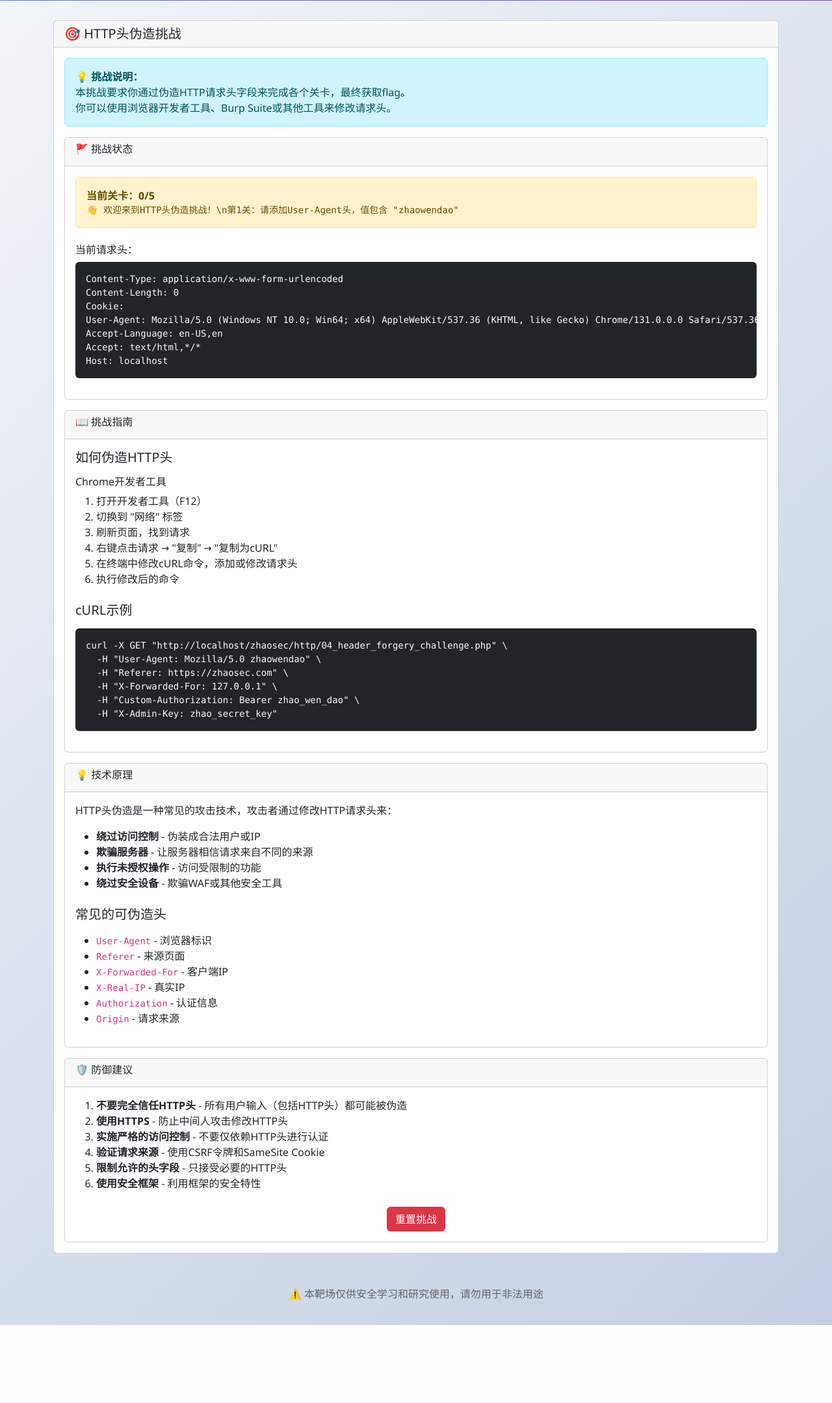
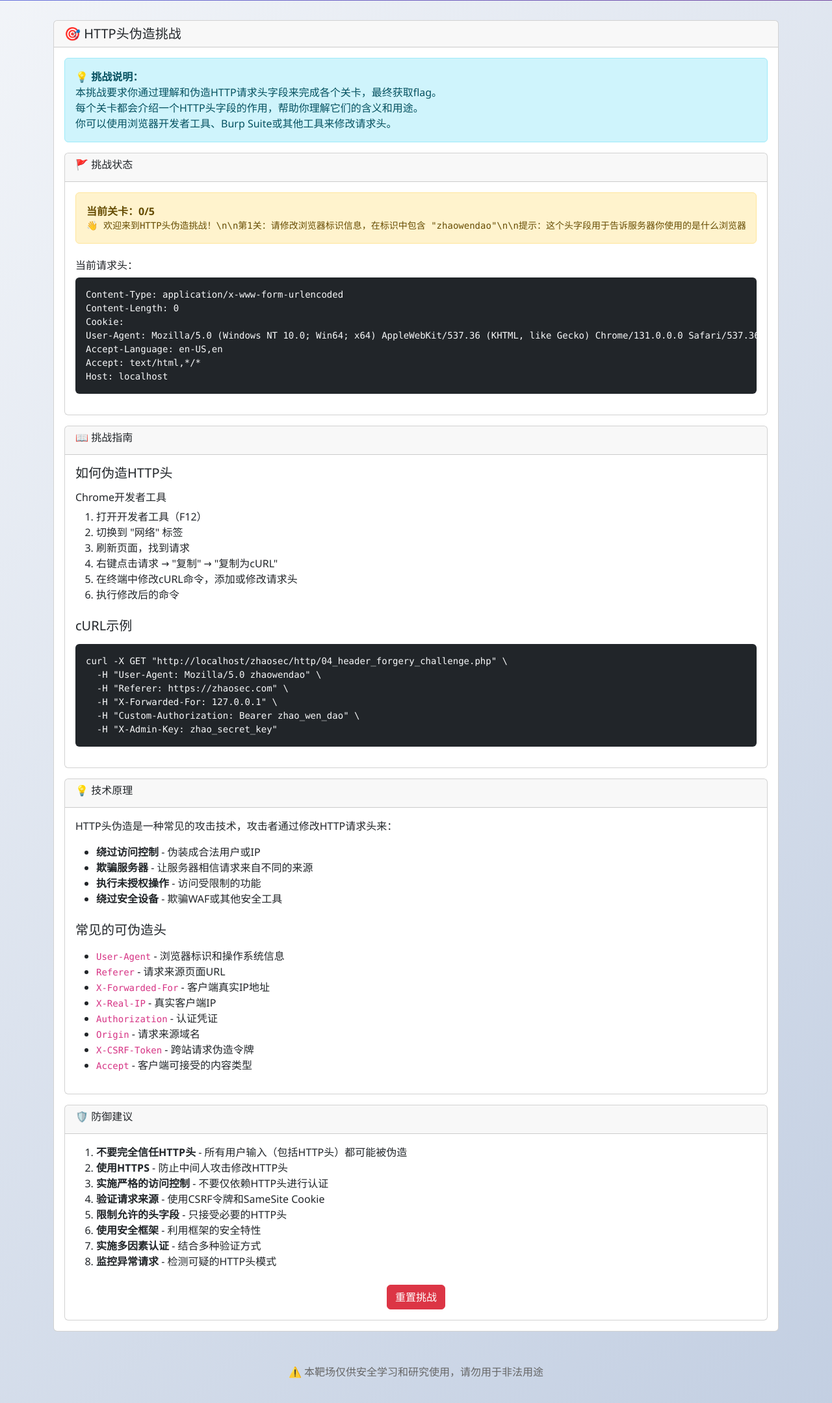
Before and after one commit to KingLann/zhaosec, a PHP site: page /zhaosec/http/04_header_forgery_challenge.php in a window 1280 px wide. Shown: the part 266-2425 px from the top of the page at 65% size. Before the commit the page ends 2305 px from the top, so only its background shows below. Run offline with PHP 8.4, Linux system fonts and the light colour scheme.

Commit message:
更新HTTP头伪造挑战的关卡提示，使其更加教育性，让用户理解请求头字段的含义

```diff
--- a/http/04_header_forgery_challenge.php
+++ b/http/04_header_forgery_challenge.php
@@ -28,63 +28,63 @@ $success = false;
 // 处理挑战
 switch ($level) {
     case 0:
-        // 第1关：添加User-Agent头
+        // 第1关：User-Agent头
         if (isset($_SERVER['HTTP_USER_AGENT']) && strpos($_SERVER['HTTP_USER_AGENT'], 'zhaowendao') !== false) {
             $_SESSION['challenge_level'] = 1;
-            $message = '🎉 第1关通过！User-Agent头验证成功';
+            $message = '🎉 第1关通过！浏览器标识验证成功\n\nUser-Agent头用于标识客户端类型和版本信息，服务器可以根据这些信息提供不同的内容。';
             $success = true;
         } else {
-            $message = '👋 欢迎来到HTTP头伪造挑战！\n第1关：请添加User-Agent头，值包含 "zhaowendao"';
+            $message = '👋 欢迎来到HTTP头伪造挑战！\n\n第1关：请修改浏览器标识信息，在标识中包含 "zhaowendao"\n\n提示：这个头字段用于告诉服务器你使用的是什么浏览器和操作系统。';
         }
         break;
 
     case 1:
-        // 第2关：添加Referer头
+        // 第2关：Referer头
         if (isset($_SERVER['HTTP_REFERER']) && $_SERVER['HTTP_REFERER'] === 'https://zhaosec.com') {
             $_SESSION['challenge_level'] = 2;
-            $message = '🎉 第2关通过！Referer头验证成功';
+            $message = '🎉 第2关通过！来源页面验证成功\n\nReferer头用于告诉服务器请求来自哪个页面，常用于跟踪用户来源和防止CSRF攻击。';
             $success = true;
         } else {
-            $message = '🔍 第2关：请添加Referer头，值为 "https://zhaosec.com"';
+            $message = '🔍 第2关：请设置请求的来源页面为 "https://zhaosec.com"\n\n提示：这个头字段记录了用户是从哪个页面链接过来的，服务器可以根据这个信息进行访问控制。';
         }
         break;
 
     case 2:
-        // 第3关：添加X-Forwarded-For头
+        // 第3关：X-Forwarded-For头
         if (isset($_SERVER['HTTP_X_FORWARDED_FOR']) && $_SERVER['HTTP_X_FORWARDED_FOR'] === '127.0.0.1') {
             $_SESSION['challenge_level'] = 3;
-            $message = '🎉 第3关通过！X-Forwarded-For头验证成功';
+            $message = '🎉 第3关通过！客户端IP验证成功\n\nX-Forwarded-For头用于在代理服务器环境中传递真实的客户端IP地址。';
             $success = true;
         } else {
-            $message = '🌐 第3关：请添加X-Forwarded-For头，值为 "127.0.0.1"';
+            $message = '🌐 第3关：请设置真实的客户端IP地址为 "127.0.0.1"\n\n提示：当请求通过代理服务器时，这个头字段可以帮助服务器识别原始的客户端IP地址。';
         }
         break;
 
     case 3:
-        // 第4关：添加Custom-Authorization头
+        // 第4关：Custom-Authorization头
         if (isset($_SERVER['HTTP_CUSTOM_AUTHORIZATION']) && $_SERVER['HTTP_CUSTOM_AUTHORIZATION'] === 'Bearer zhao_wen_dao') {
             $_SESSION['challenge_level'] = 4;
-            $message = '🎉 第4关通过！Custom-Authorization头验证成功';
+            $message = '🎉 第4关通过！认证信息验证成功\n\nAuthorization头用于在HTTP请求中传递认证凭证，如Bearer令牌、Basic认证等。';
             $success = true;
         } else {
-            $message = '🔐 第4关：请添加Custom-Authorization头，值为 "Bearer zhao_wen_dao"';
+            $message = '🔐 第4关：请提供认证凭证，格式为 "Bearer zhao_wen_dao"\n\n提示：这个头字段用于向服务器证明你的身份，常见于API调用和需要认证的服务。';
         }
         break;
 
     case 4:
-        // 第5关：添加X-Admin-Key头
+        // 第5关：X-Admin-Key头
         if (isset($_SERVER['HTTP_X_ADMIN_KEY']) && $_SERVER['HTTP_X_ADMIN_KEY'] === 'zhao_secret_key') {
             $_SESSION['challenge_level'] = 5;
-            $message = '🎉 第5关通过！X-Admin-Key头验证成功';
+            $message = '🎉 第5关通过！管理密钥验证成功\n\nX-前缀的头字段通常是自定义头，用于传递应用程序特定的信息。';
             $success = true;
         } else {
-            $message = '👑 第5关：请添加X-Admin-Key头，值为 "zhao_secret_key"';
+            $message = '👑 第5关：请提供管理访问密钥 "zhao_secret_key"\n\n提示：以X-开头的头字段通常是自定义的，用于传递特定应用的配置或认证信息。';
         }
         break;
 
     case 5:
         // 完成挑战
-        $message = '🏆 恭喜完成所有挑战！\n\nFlag: ' . $_SESSION['flag'] . '\n\n你已经成功掌握了HTTP头伪造技术！';
+        $message = '🏆 恭喜完成所有挑战！\n\nFlag: ' . $_SESSION['flag'] . '\n\n你已经成功掌握了HTTP头伪造技术！\n\n通过这个挑战，你学习了：\n- User-Agent：浏览器标识\n- Referer：来源页面\n- X-Forwarded-For：客户端IP\n- Authorization：认证凭证\n- 自定义头字段\n\n记住：HTTP头可以被轻易伪造，不要仅依赖HTTP头进行安全验证！';
         $success = true;
         break;
 }
@@ -97,7 +97,8 @@ $content = '<div class="card">
         <div class="card-body">
             <div class="alert alert-info">
                 <strong>💡 挑战说明：</strong><br>
-                本挑战要求你通过伪造HTTP请求头字段来完成各个关卡，最终获取flag。<br>
+                本挑战要求你通过理解和伪造HTTP请求头字段来完成各个关卡，最终获取flag。<br>
+                每个关卡都会介绍一个HTTP头字段的作用，帮助你理解它们的含义和用途。<br>
                 你可以使用浏览器开发者工具、Burp Suite或其他工具来修改请求头。
             </div>
 
@@ -171,12 +172,14 @@ $content .= '</code></pre>
 
                     <h5 class="mb-3 mt-4">常见的可伪造头</h5>
                     <ul>
-                        <li><code>User-Agent</code> - 浏览器标识</li>
-                        <li><code>Referer</code> - 来源页面</li>
-                        <li><code>X-Forwarded-For</code> - 客户端IP</li>
-                        <li><code>X-Real-IP</code> - 真实IP</li>
-                        <li><code>Authorization</code> - 认证信息</li>
-                        <li><code>Origin</code> - 请求来源</li>
+                        <li><code>User-Agent</code> - 浏览器标识和操作系统信息</li>
+                        <li><code>Referer</code> - 请求来源页面URL</li>
+                        <li><code>X-Forwarded-For</code> - 客户端真实IP地址</li>
+                        <li><code>X-Real-IP</code> - 真实客户端IP</li>
+                        <li><code>Authorization</code> - 认证凭证</li>
+                        <li><code>Origin</code> - 请求来源域名</li>
+                        <li><code>X-CSRF-Token</code> - 跨站请求伪造令牌</li>
+                        <li><code>Accept</code> - 客户端可接受的内容类型</li>
                     </ul>
                 </div>
             </div>
@@ -193,6 +196,8 @@ $content .= '</code></pre>
                         <li><strong>验证请求来源</strong> - 使用CSRF令牌和SameSite Cookie</li>
                         <li><strong>限制允许的头字段</strong> - 只接受必要的HTTP头</li>
                         <li><strong>使用安全框架</strong> - 利用框架的安全特性</li>
+                        <li><strong>实施多因素认证</strong> - 结合多种验证方式</li>
+                        <li><strong>监控异常请求</strong> - 检测可疑的HTTP头模式</li>
                     </ol>
 
                     <div class="mt-4 text-center">
```
